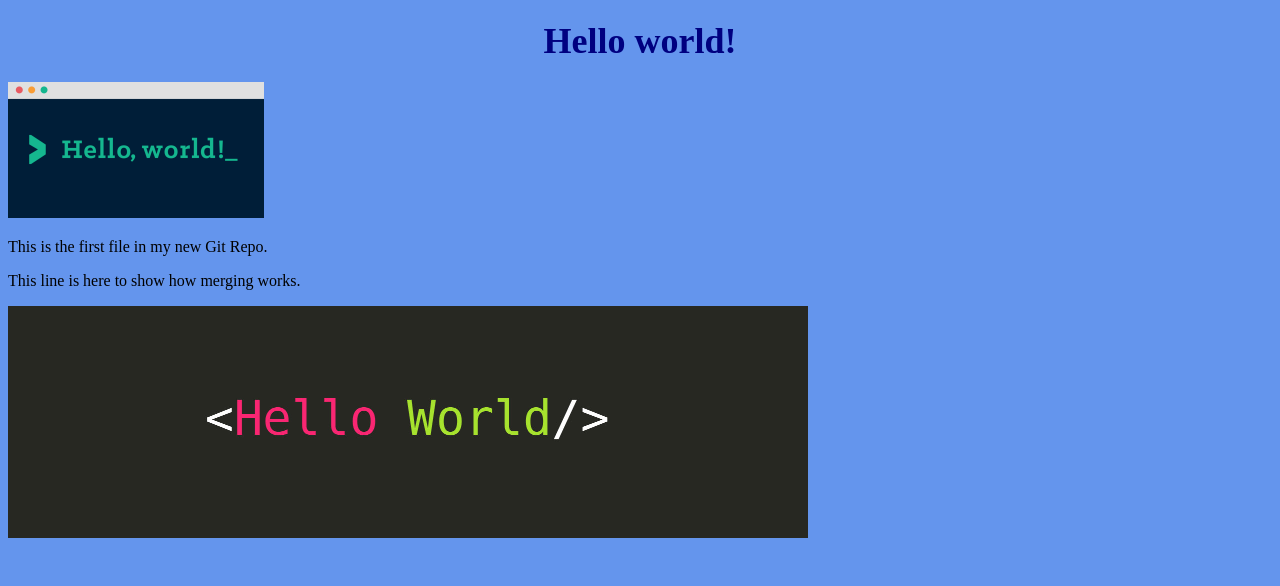
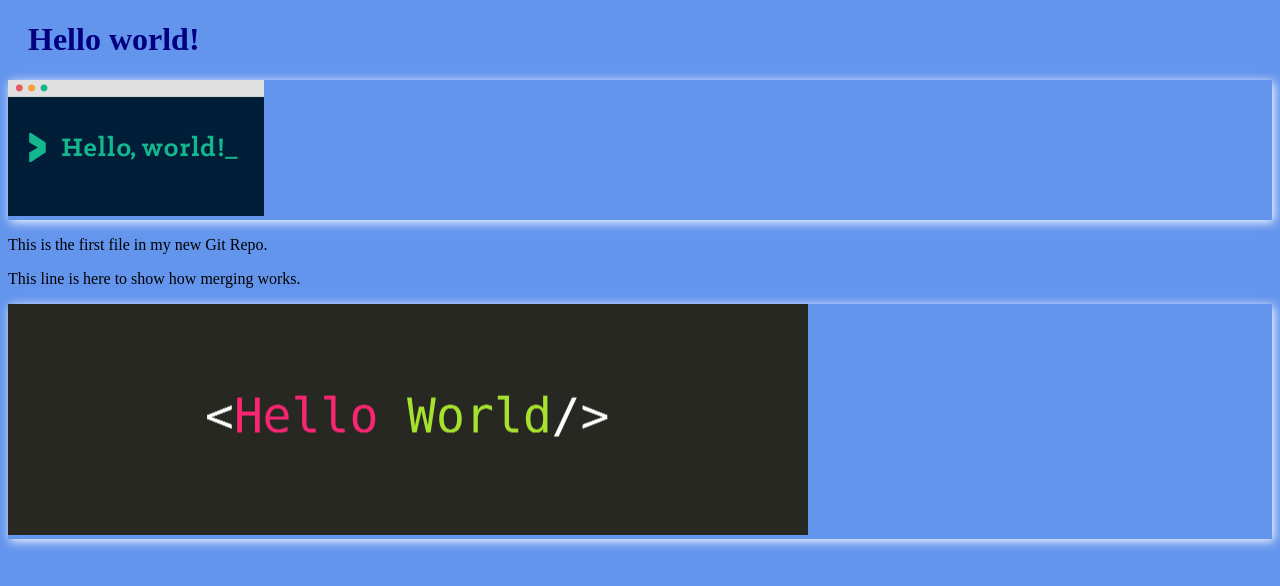
Before and after one commit to katekhova/katekhova.github.io, a plain HTML site: page index.html in a window 1280 px wide. Drawn offline with Linux system fonts and the light colour scheme.

Commit message:
Added shadow to images

```diff
--- a/bluestyle.css
+++ b/bluestyle.css
@@ -3,8 +3,10 @@ background-color: CornflowerBlue;
 }
 
 h1 {
-text-align: center;
 color: navy;
-margin: 20px 0;
-font-size: 36px;
+margin-left: 20px;
 }
+
+.shadow {
+  box-shadow: 2px 2px 10px white;
+}
--- a/index.html
+++ b/index.html
@@ -7,11 +7,11 @@
 <body>
 
 <h1>Hello world!</h1>
-<div><img src="hello.png" alt="Hello World from Space"
+<div class="shadow"><img src="hello.png" alt="Hello World from Space"
 style="width:100%;max-width:256px"></div>
 <p>This is the first file in my new Git Repo.</p>
 <p>This line is here to show how merging works.</p>
-<div><img src="hello-world.jpg" alt="Hello Git"
+<div class="shadow"><img src="hello-world.jpg" alt="Hello Git"
 style="width:100%;max-width:800px"></div>
 </body>
 </html>
```
